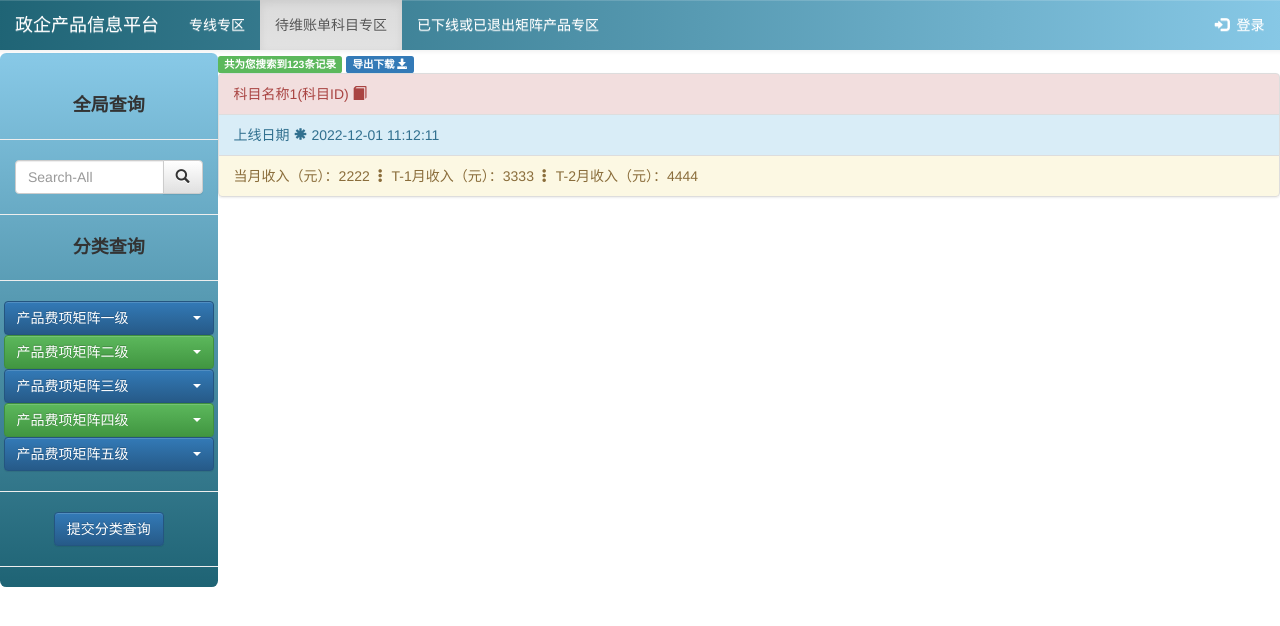
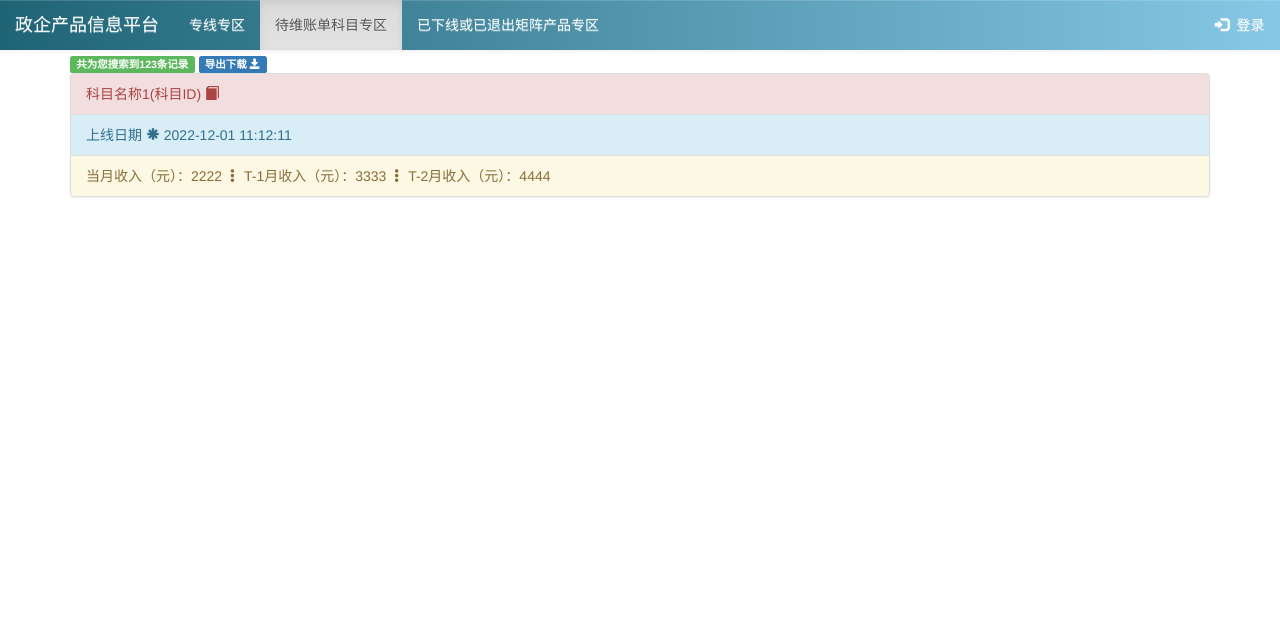
Before and after one commit to zxmals/yd-group-prod-sys, a website: page html/index.html in a window 1280 px wide. Both pictures are taken after a click on the item "待维账单科目专区". Drawn offline with Linux system fonts and the light colour scheme; files that its build step writes are made by us from their sources; files whose address does not match are found by name.

Commit message:
20221212 12:54

```diff
--- a/html/index.html
+++ b/html/index.html
@@ -46,7 +46,7 @@
 			</nav>
 		</div>
 		<div class="row" style="padding-top: 53px;display: true;">
-			<div style="position:fixed;background:linear-gradient(#88c9e7,#1e6374);text-align: center;border-radius: 0.45em;width: 17%;">
+			<div style="position:fixed;background:linear-gradient(#88c9e7,#1e6374);text-align: center;border-radius: 0.45em;width: 17%;"  id="left-nav">
 				<hr style="border: 0ch;">
 				<strong><font size="4px">全局查询</font></strong>
 				<hr style="border-style: groove;" />
@@ -124,6 +124,7 @@
 				<div class="row"><button type="button" class="btn btn-primary " id="search-ctg" search-type="main">提交分类查询</button></div>
 				<hr >
 			</div>
+
 			<!-- 展示首页-所有查询 -->
 			<div style="left: 17%;width: 83%;position: relative;display: block;" data-id="main" data-ts="show-contents">
 				<span class="label label-success">共为您搜索到123条记录</span>
@@ -158,7 +159,7 @@
 			</div>
 
 			<!-- 代维账单科目 -->
-			<div style="left: 17%;width: 83%;position: relative;display: none;" data-id="wait-item" data-ts="show-contents">
+			<div style="position: relative;display: none;" class="container" data-id="wait-item" data-ts="show-contents">
 				<span class="label label-success">共为您搜索到123条记录</span>
 				<span class="label label-primary"><a href="#"><font color="white">导出下载</font></a> <span class="glyphicon glyphicon-save"></span></span>
 				<div class="list-group">
@@ -216,6 +217,11 @@ $('#main-nav-h li[name!="log"]').click(function(){
 		if($(this).attr('data-id')!=cur_name){
 			$(this).css('display','none')
 		}else{
+			if(cur_name=='wait-item'){
+				$('#left-nav').css('display','none')
+			}else{
+				$('#left-nav').css('display','block')
+			}
 			$(this).css('display','block')
 		}
 	});
```
Also changed, not shown: index.js (+4 -3 lines).
